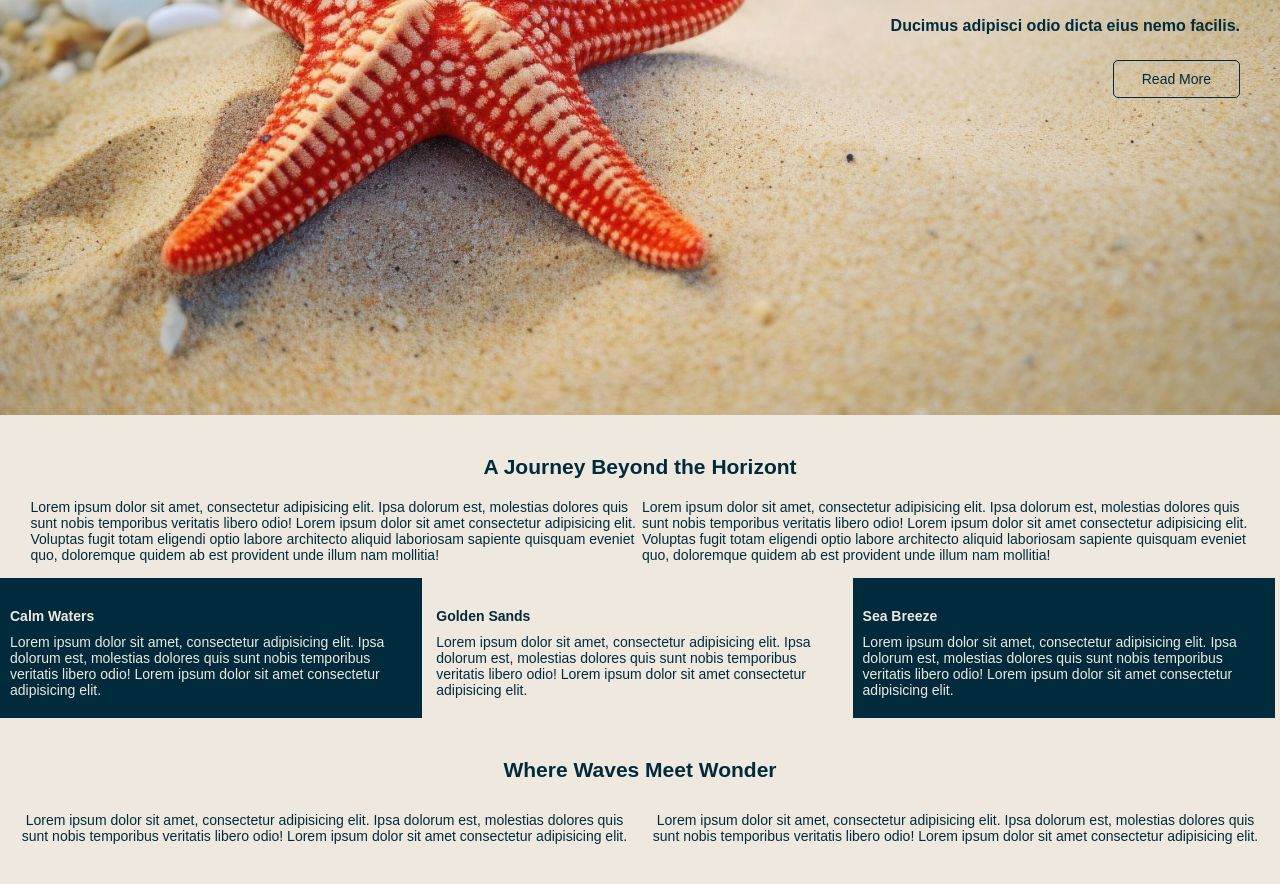
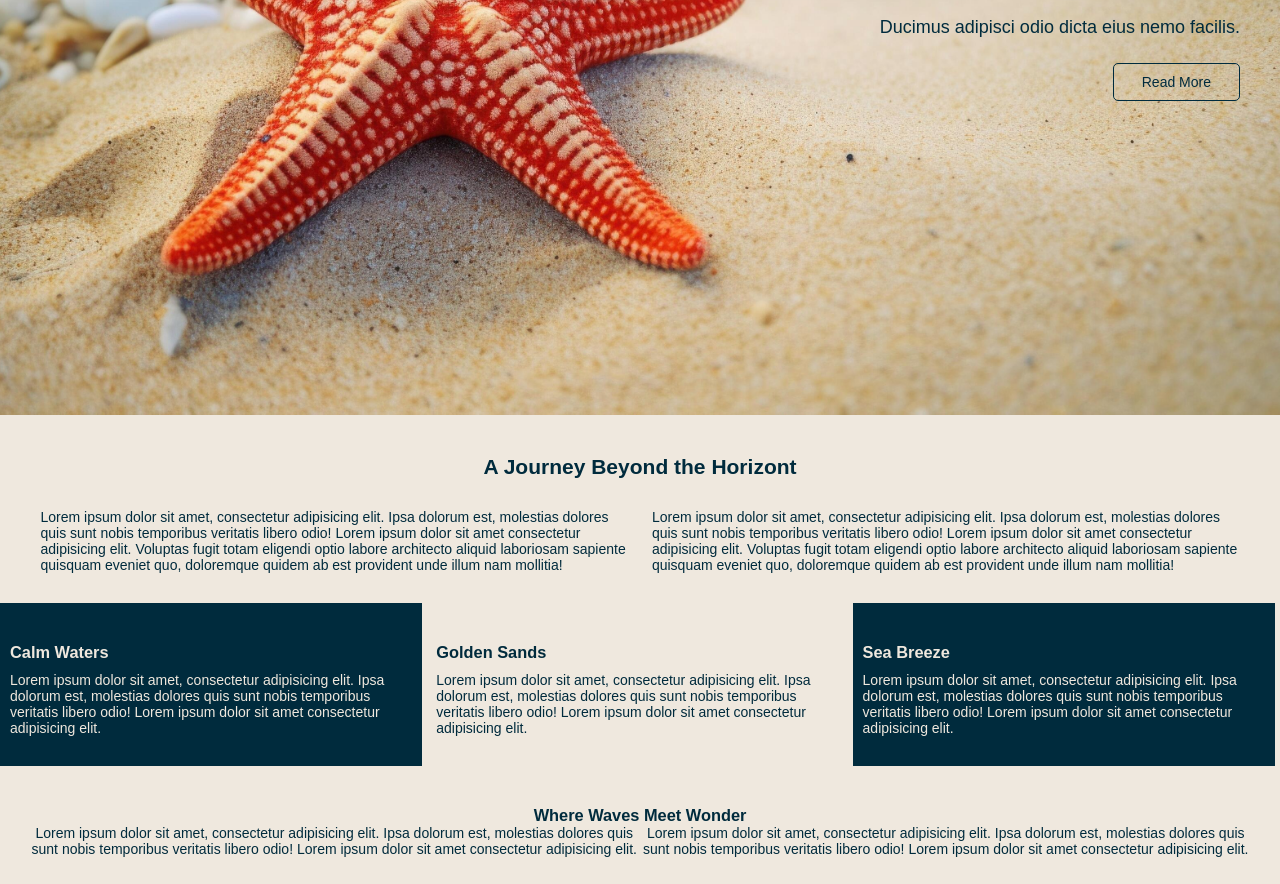
Before and after one commit to progvan/fr_html_01, a plain HTML site: page ocean/index.html in a window 1280 px wide. Shown: the part 385-1269 px from the top of the page. After the commit the page ends 1242 px from the top, so only its background shows below. Drawn offline with Linux system fonts and the light colour scheme.

Commit message:
refactor

```diff
--- a/beach/styles.css
+++ b/beach/styles.css
@@ -6,16 +6,17 @@
 
 body {
   font-family: Arial, sans-serif;
+  background-color: white;
   color: #926239;
-  background-color: white;
 }
+
+
 
 .hero {
   background: url("./img/ракушка.jpg") no-repeat center center;
   background-size: cover;
   height: 100vh;
   text-align: center;
-  display: block;
   color: #926239;
 }
 
@@ -30,7 +31,7 @@ body {
   margin-bottom: 10px;
 }
 
-.hero h4 {
+.hero h2 {
   font-size: 16px;
   margin-bottom: 25px;
 }
@@ -48,14 +49,12 @@ body {
 
 .btn:hover {
   background-color: rgba(146, 98, 57, 0);
-  color: #926239;
+  color: inherit;
 }
 
 main {
   font-size: 14px;
   display: block;
-  background-color: #926239;
-  color: white;
 }
 
 .text-row {
@@ -64,26 +63,13 @@ main {
   line-height: 1.5;
 }
 
-.text-row-2 {
-  display: block;
-  padding: 15px 40px;
-  line-height: 1.5;
-  background-color: white;
-  color: #926239;
-}
-
-.card-white {
+.text-card {
   padding: 15px;
   display: inline-block;
   width: 33%;
-  background-color: white;
-  color: #926239;
 }
 
-.card-brown {
-  padding: 15px;
-  display: inline-block;
-  width: 33%;
+.brown {
   background-color: #926239;
   color: white;
 }
--- a/ocean/index.html
+++ b/ocean/index.html
@@ -10,22 +10,22 @@
   <header class="hero">
     <div class="hero-inner">
       <h1>Escape to the Ocean Breeze</h1>
-      <h4>Ducimus adipisci odio dicta eius nemo facilis.</h4>
-      <a href="#journey" class="btn">Read More</a>
+      <p>Ducimus adipisci odio dicta eius nemo facilis.</p>
+      <a href="#" class="btn">Read More</a>
     </div>
   </header>
 
   <main>
     <section class="text-row">
       <h2>A Journey Beyond the Horizont</h2>
-      <article class="card-text-row">
+      <article class="card-text card-text-49">
         <p>
           Lorem ipsum dolor sit amet, consectetur adipisicing elit. Ipsa dolorum
           est, molestias dolores quis sunt nobis temporibus veritatis libero odio! Lorem ipsum dolor sit amet consectetur adipisicing elit. Voluptas fugit totam eligendi optio labore architecto aliquid laboriosam sapiente quisquam eveniet quo, doloremque quidem ab est provident unde illum nam mollitia!
         </p>
       </article>
 
-      <article class="card-text-row">
+      <article class="card-text card-text-49">
         <p>
           Lorem ipsum dolor sit amet, consectetur adipisicing elit. Ipsa dolorum
           est, molestias dolores quis sunt nobis temporibus veritatis libero odio! Lorem ipsum dolor sit amet consectetur adipisicing elit. Voluptas fugit totam eligendi optio labore architecto aliquid laboriosam sapiente quisquam eveniet quo, doloremque quidem ab est provident unde illum nam mollitia!
@@ -33,37 +33,35 @@
       </article>
     </section>
 
-    <section class="text-row-2">
-      <article class="card-text-row-2-blue">
-        <h4>Calm Waters</h4>
+      <article class="card-text card-text-33 dark">
+        <h3>Calm Waters</h3>
         <p>
           Lorem ipsum dolor sit amet, consectetur adipisicing elit. Ipsa dolorum
           est, molestias dolores quis sunt nobis temporibus veritatis libero odio! Lorem ipsum dolor sit amet consectetur adipisicing elit.
         </p>
       </article>
-      <article class="card-text-row-2-white">
-        <h4>Golden Sands</h4>
+      <article class="card-text card-text-33">
+        <h3>Golden Sands</h3>
         <p>
           Lorem ipsum dolor sit amet, consectetur adipisicing elit. Ipsa dolorum
           est, molestias dolores quis sunt nobis temporibus veritatis libero odio! Lorem ipsum dolor sit amet consectetur adipisicing elit.
         </p>
       </article>
-      <article class="card-text-row-2-blue">
-        <h4>Sea Breeze</h4>
+      <article class="card-text card-text-33 dark">
+        <h3>Sea Breeze</h3>
         <p>
           Lorem ipsum dolor sit amet, consectetur adipisicing elit. Ipsa dolorum
           est, molestias dolores quis sunt nobis temporibus veritatis libero odio! Lorem ipsum dolor sit amet consectetur adipisicing elit.
         </p>
       </article>
-    </section>
 
-    <section class="text-row-3">
-        <h2>Where Waves Meet Wonder</h2>
-        <p>
+    <section class="text-row">
+        <h3>Where Waves Meet Wonder</h3>
+        <p class="text-row-inside card-text-49">
           Lorem ipsum dolor sit amet, consectetur adipisicing elit. Ipsa dolorum
           est, molestias dolores quis sunt nobis temporibus veritatis libero odio! Lorem ipsum dolor sit amet consectetur adipisicing elit.
         </p>
-        <p>
+        <p class="text-row-inside card-text-49">
           Lorem ipsum dolor sit amet, consectetur adipisicing elit. Ipsa dolorum
           est, molestias dolores quis sunt nobis temporibus veritatis libero odio! Lorem ipsum dolor sit amet consectetur adipisicing elit.
         </p>
--- a/ocean/styles.css
+++ b/ocean/styles.css
@@ -15,7 +15,6 @@ body {
   background-size: cover;
   height: 100vh;
   text-align: right;
-  display: block;
   color: #002b3d;
 }
 
@@ -30,8 +29,8 @@ body {
   margin-bottom: 20px;
 }
 
-.hero h4 {
-  font-size: 16px;
+.hero p {
+  font-size: 18px;
   margin-bottom: 25px;
 }
 
@@ -40,7 +39,7 @@ body {
   padding: 10px 28px;
   border-radius: 5px;
   border: 1px solid #002b3d;
-  color: #002b3d;
+  color: inherit;
   background-color: rgba(0, 43, 61, 0);
   text-decoration: none;
   font-size: 14px;
@@ -54,60 +53,36 @@ body {
 main {
   font-size: 14px;
   display: block;
-  background-color: #002b3d;
-  color: #efe8de;
 }
 
 .text-row {
-  padding: 40px 20px 15px 20px;
-  background-color: #efe8de;
-  color: #002b3d;
+  padding: 40px 20px 0;
   text-align: center;
 }
 
-.text-row-2 {
-  display: block;
-  background-color: #efe8de;
-  color: #002b3d;
+.dark {
+  background-color:#002b3d;
+  color:#efe8de;
 }
 
-.text-row-2 h4 {
+.card-text {
+  display: inline-block;
+  text-align: start;
+  padding: 30px 10px;
+}
+
+.card-text h3 {
   padding: 10px 0;
 }
 
-.card-text-row {
-  display: inline-block;
+.card-text-49 {
   width: 49%;
-  text-align: start;
-  margin-top: 20px;
 }
 
-.card-text-row-2-blue {
-  display: inline-block;
+.card-text-33 {
   width: 33%;
-  text-align: start;
-  background-color: #002b3d;
-  color: #efe8de;
-  padding: 20px 10px;
 }
 
-.card-text-row-2-white {
+.text-row-inside {
   display: inline-block;
-  width: 33%;
-  text-align: start;
-  background-color: #efe8de;
-  padding: 20px 10px;
 }
-
-.text-row-3 {
-  background-color: #efe8de;
-  color: #002b3d;
-  padding: 40px 0;
-  text-align: center;
-}
-
-.text-row-3 p {
-  display: inline-block;
-  width: 49%;
-  margin-top: 30px;
-}
```
Also changed, not shown: beach/index.html (+26 -26 lines).
